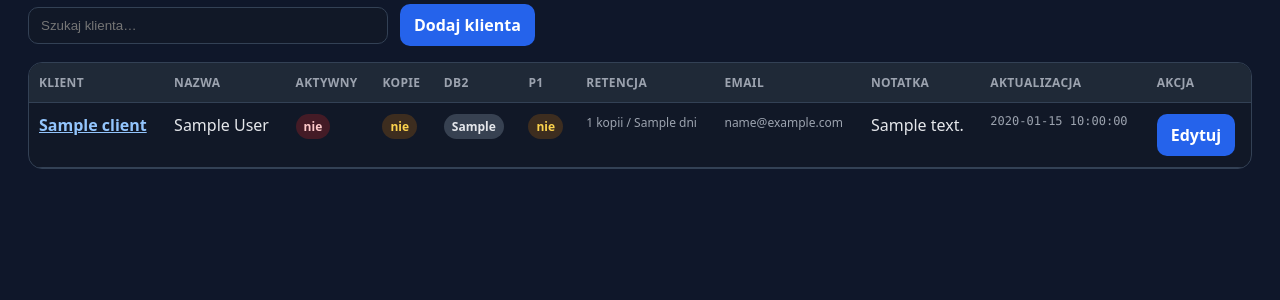
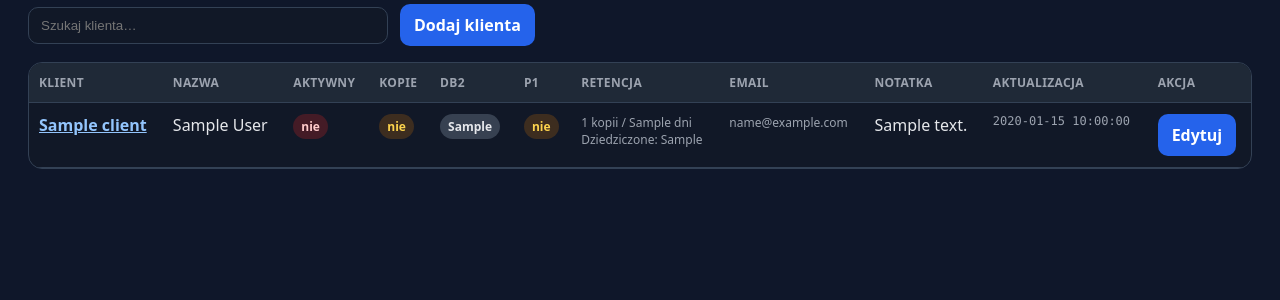
Before and after one commit to Pawel-sp9pw/backup-dashboard, a Flask app: template backup-panel/templates/clients.html in a window 1280 px wide. Shown: the part 94-394 px from the top of the page. Run offline with Flask 3, Linux system fonts and the light colour scheme; the template is opened without the code that fills it: most values are stand-ins (such as "Sample title", 1, 10 or a date in 2020).

Commit message:
Label retention inherited from parent in Clients table

```diff
--- a/backup-panel/templates/clients.html
+++ b/backup-panel/templates/clients.html
@@ -68,7 +68,7 @@
         <td><span class="badge {{ 'ok' if c.backup_enabled else 'unknown' }}">{{ 'tak' if c.backup_enabled else 'nie' }}</span></td>
         <td><span class="pill">{{ c.db2_type }}</span></td>
         <td><span class="badge {{ 'ok' if c.cert_p1_enabled else 'unknown' }}">{{ 'tak' if c.cert_p1_enabled else 'nie' }}</span></td>
-        <td class="small">{{ (c.retention_count|string ~ " kopii") if c.retention_count else "-" }}{% if c.retention_days %} / {{ c.retention_days }} dni{% endif %}</td>
+        <td class="small">{{ (c.retention_count|string ~ " kopii") if c.retention_count else "-" }}{% if c.retention_days %} / {{ c.retention_days }} dni{% endif %}{% if c.retention_inherited_from %}<div class="muted">Dziedziczone: {{ c.retention_inherited_from }}</div>{% endif %}</td>
         <td class="small">{{ c.notification_email or '-' }}</td>
         <td class="message" title="{{ c.notes or '' }}">{{ c.notes or '' }}</td>
         <td class="mono small">{{ c.updated_at or '-' }}</td>
@@ -93,7 +93,7 @@
                   <td><span class="badge {{ 'ok' if a.backup_enabled else 'unknown' }}">{{ 'tak' if a.backup_enabled else 'nie' }}</span></td>
                   <td><span class="pill">{{ a.db2_type }}</span></td>
                   <td><span class="badge {{ 'ok' if a.cert_p1_enabled else 'unknown' }}">{{ 'tak' if a.cert_p1_enabled else 'nie' }}</span></td>
-                  <td class="small">{{ (a.retention_count|string ~ " kopii") if a.retention_count else "-" }}{% if a.retention_days %} / {{ a.retention_days }} dni{% endif %}</td>
+                  <td class="small">{{ (a.retention_count|string ~ " kopii") if a.retention_count else "-" }}{% if a.retention_days %} / {{ a.retention_days }} dni{% endif %}{% if a.retention_inherited_from %}<div class="muted">Dziedziczone: {{ a.retention_inherited_from }}</div>{% endif %}</td>
         <td class="small">{{ a.notification_email or '-' }}</td>
                   <td class="message" title="{{ a.notes or '' }}">{{ a.notes or '' }}</td>
                   <td><a class="btn" href="/clients/{{ a.client }}/edit">Edytuj</a></td>
```
